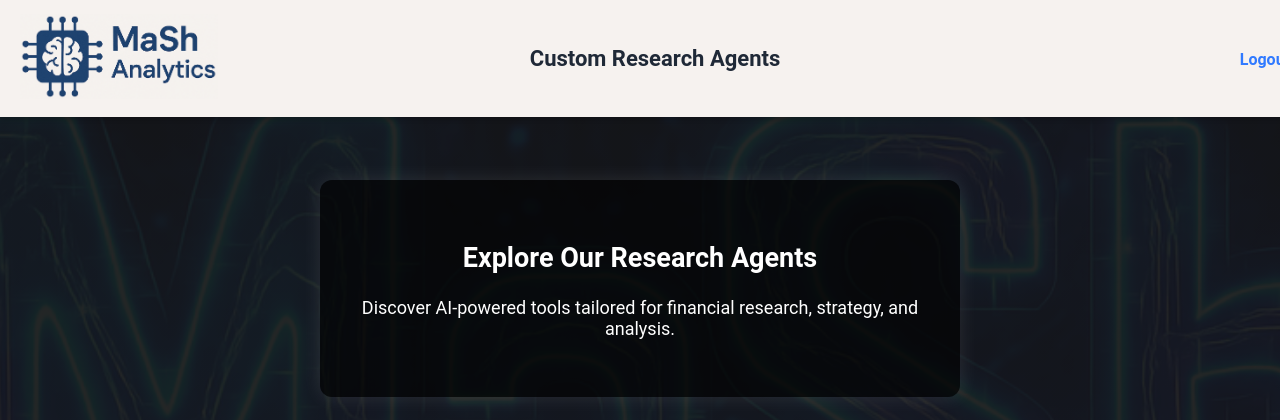
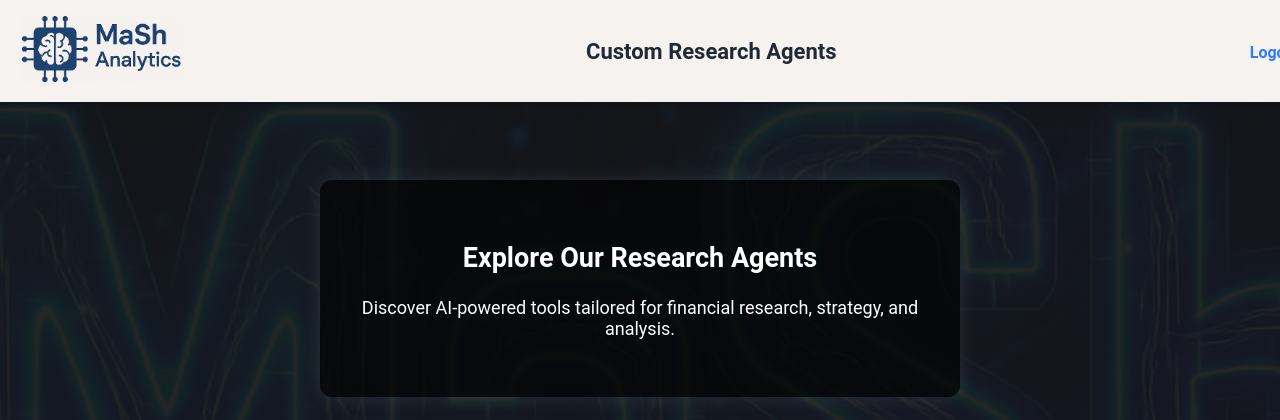
Before and after one commit to AGS1979/mash_analytics, a Flask app: page /custom-agents in a window 1280 px wide. Shown: the top 420 px of the page. Run offline with Flask 3, Linux system fonts and the light colour scheme.

Commit message:
changes to custom agents

```diff
--- a/templates/custom_agents.html
+++ b/templates/custom_agents.html
@@ -27,29 +27,32 @@
             padding: 14px 20px;
             background: rgba(246, 242, 239);
             box-shadow: 0 2px 5px rgba(0, 0, 0, 0.2);
+            overflow-x: hidden; /* Prevents content spill on right */
         }
 
         header .logo img {
-            max-height: 85px;
+            max-height: 70px;
             width: auto;
         }
 
         header .banner {
-            flex: 2;
+            flex: 1; /* Allow banner to take remaining space */
             text-align: center;
             font-weight: bold;
             font-size: 22px;
             color: #1f2937;
+            white-space: nowrap;  /* Prevents line wrapping */
+            overflow: hidden;
+            text-overflow: ellipsis;
         }
 
         header .logout {
-            flex: 1;
-            text-align: right;
-            padding-right: 10px;
+            flex-shrink: 0;
+            margin-left: auto;  /* Pushes it far right */
         }
 
         header .logo {
-            flex: 1;
+            flex: 0;
         }
 
         header .logout a {
@@ -57,7 +60,7 @@
             color: #307aff;
             font-weight: bold;
             font-size: 16px;
-
+            padding-left: 10px;
         }
 
         main {
```
